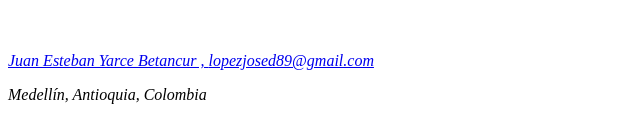
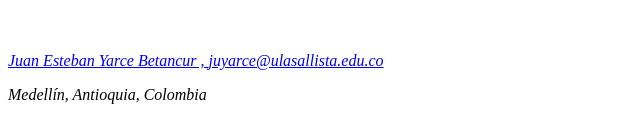
Before and after one commit to alejotima/desarrollo_web_20162, a plain HTML site: page semana3/entrega/hv_jeyb.html in a window 1280 px wide. Shown: the part 1693-1810 px from the top of the page, 0-640 px from the left. Drawn offline with Linux system fonts and the light colour scheme.

Commit message:
Corrigiendo un error

```diff
--- a/semana3/entrega/hv_jeyb.html
+++ b/semana3/entrega/hv_jeyb.html
@@ -111,7 +111,7 @@
 	<br>
 	<br>
 	<em>
-		<a href="personaljeyb.html">Juan Esteban Yarce Betancur , </a> <a href="mail.office365.com">  lopezjosed89@gmail.com</a>
+		<a href="personaljeyb.html">Juan Esteban Yarce Betancur , </a> <a href="mail.office365.com">  juyarce@ulasallista.edu.co</a>
 		<p>Medellín, Antioquia, Colombia</p>
 		</em>
 
```
